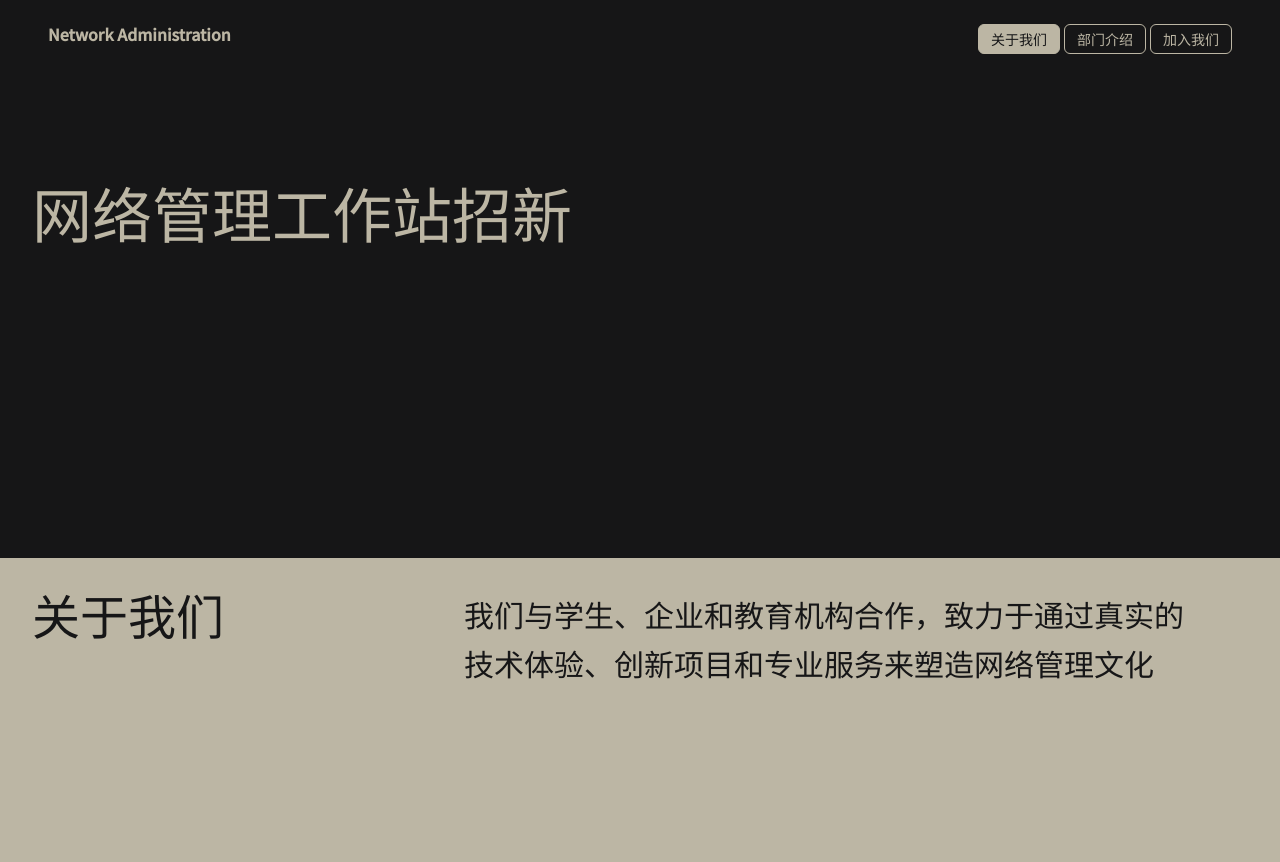
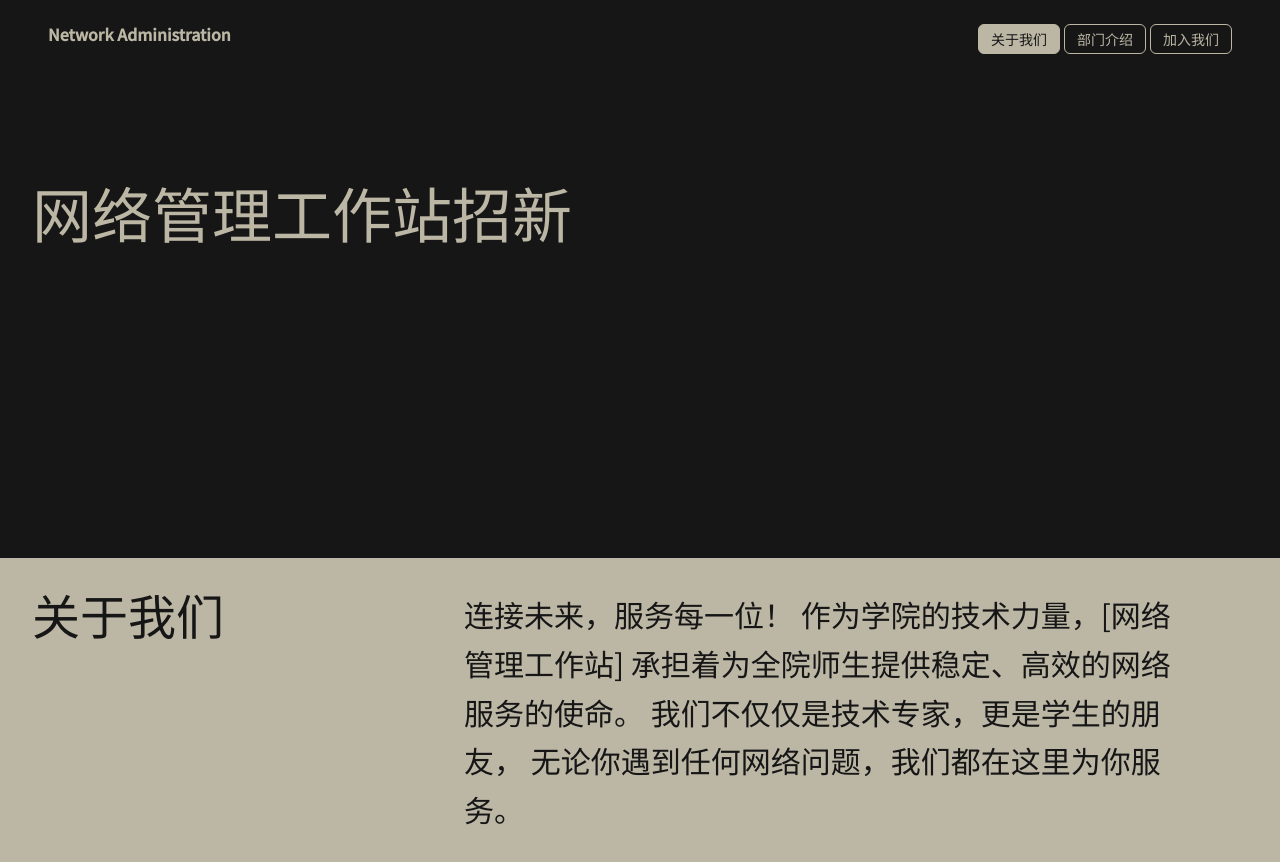
Before and after one commit to YeeNg2333/NA18.0-zhaoxin, a Next.js app: page / in a window 1280 px wide. Shown: the top 862 px of the page. Built offline with nearby package versions, Linux system fonts and the light colour scheme.

Commit message:
upd 第二页介绍

```diff
--- a/app/page.tsx
+++ b/app/page.tsx
@@ -29,7 +29,7 @@ export default function HomePage() {
           </div>
           <div className="w-full md:w-2/3 md:pl-12 flex flex-col justify-between">
             <p className="text-2xl sm:text-2xl md:text-3xl font-light leading-relaxed">
-              我们与学生、企业和教育机构合作，致力于通过真实的技术体验、创新项目和专业服务来塑造网络管理文化
+              连接未来，服务每一位！ 作为学院的技术力量，[网络管理工作站] 承担着为全院师生提供稳定、高效的网络服务的使命。 我们不仅仅是技术专家，更是学生的朋友， 无论你遇到任何网络问题，我们都在这里为你服务。
             </p>
             <div className="pt-8 mt-auto hidden md:block">
               <Button
```
